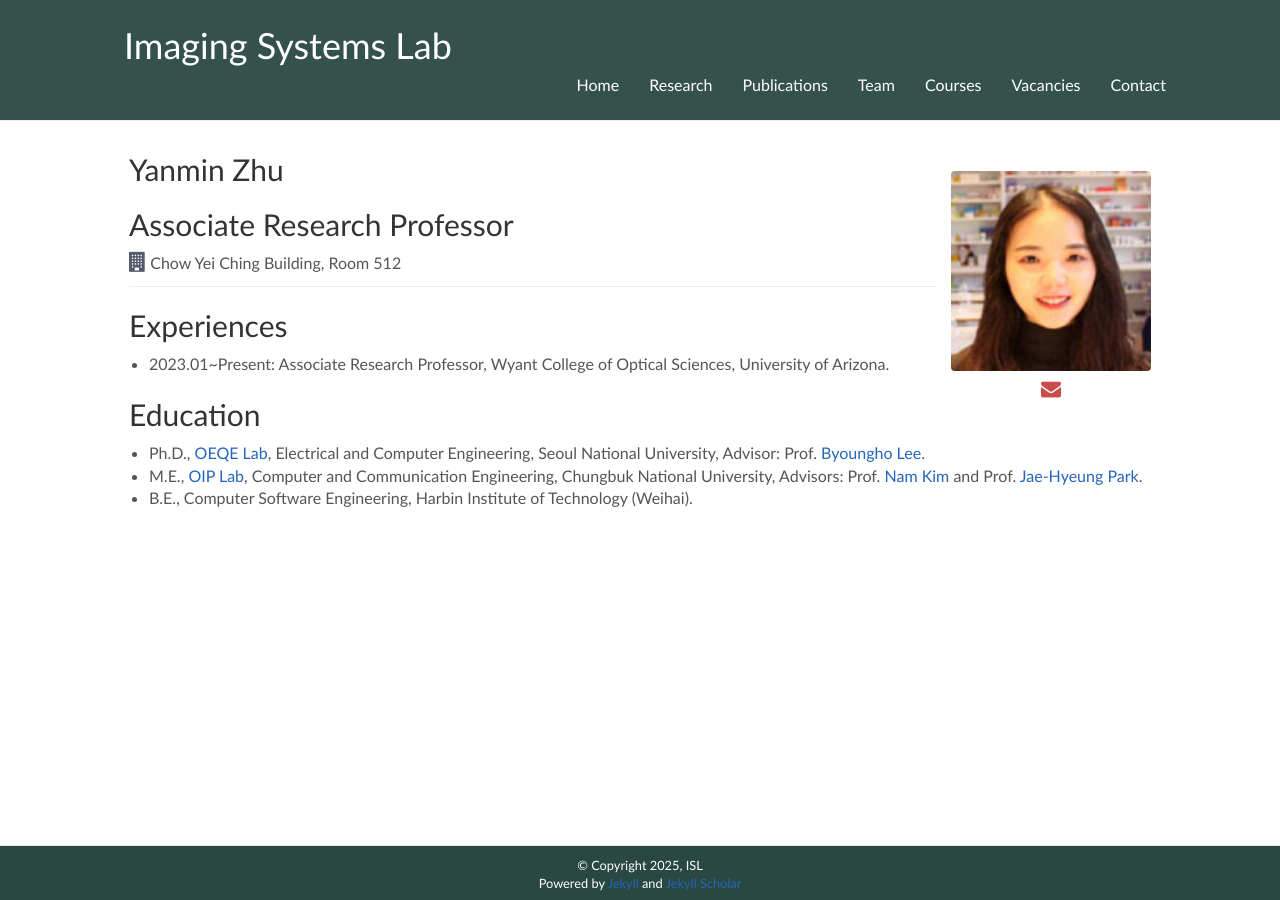
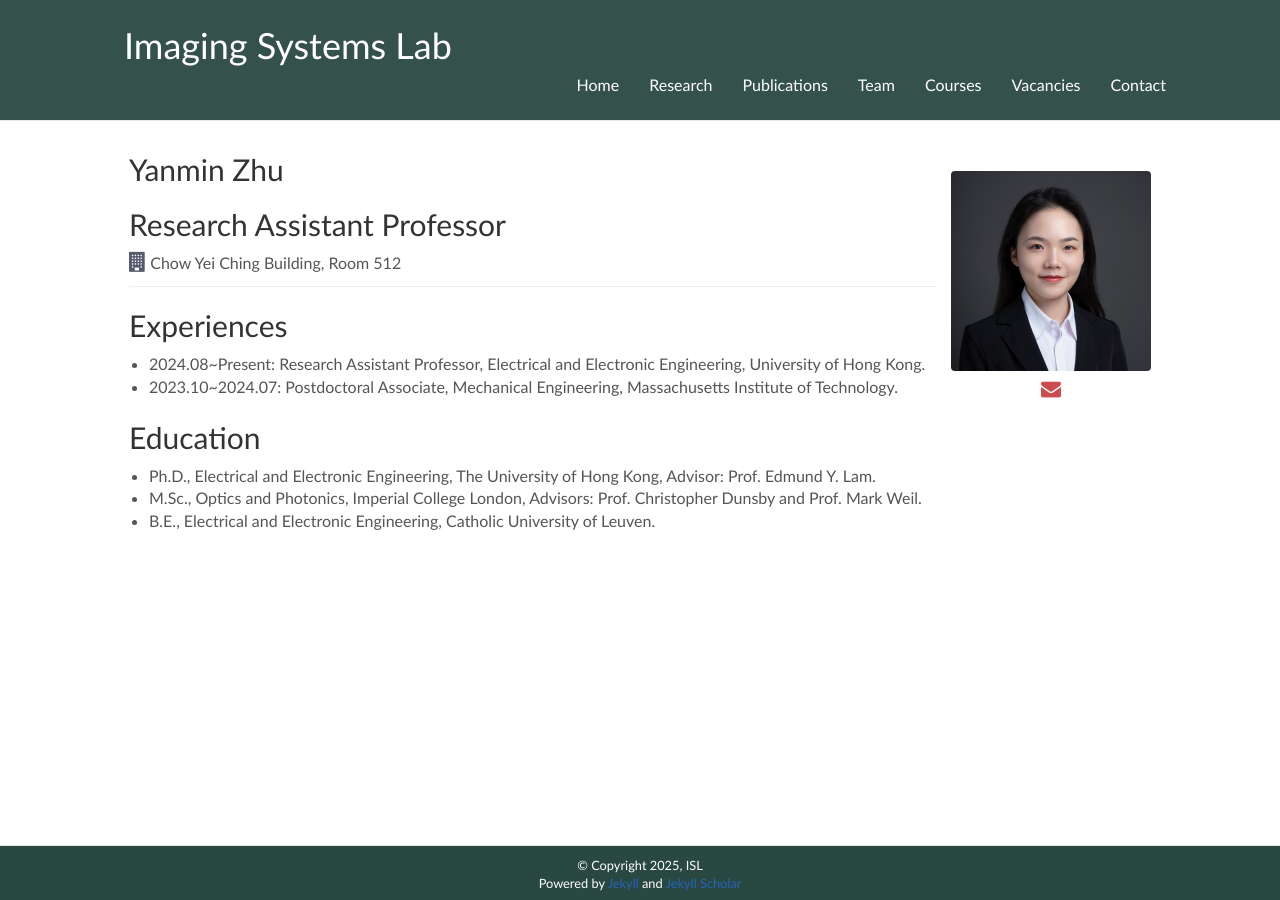
Before and after one commit to isl-hku/isl-hku.github.io, a Jekyll site: the page built from _team/yanmin_zhu.md, in a window 1280 px wide. Built offline with Jekyll 4.4.1, drawn with Linux system fonts in a browser that asks for light colours; nearby versions of some CDN libraries; a style sheet for code colours, icons or effects is not loaded.

Commit message:
Update yanmin_zhu.md

```diff
--- a/_team/yanmin_zhu.md
+++ b/_team/yanmin_zhu.md
@@ -1,8 +1,8 @@
 ---
 name: Yanmin Zhu
-position: researcher
-avatar: ymzhu.jpg
-email: nichen@eee.hku.hk
+position: Research Assistant Professor
+avatar: yanmin_zhu.jpg
+email: ymzhu@hku.hk
 scholar:
 web:
 github:
@@ -14,7 +14,7 @@ left: ""
 
 
 
-## Associate Research Professor
+## Research Assistant Professor
 
 <i class="fa fa-building"></i> Chow Yei Ching Building, Room 512
 
@@ -22,11 +22,12 @@ left: ""
 <hr>
 
 ## Experiences
-- 2023.01~Present: Associate Research Professor, Wyant College of Optical Sciences, University of Arizona.
+- 2024.08~Present: Research Assistant Professor, Electrical and Electronic Engineering, University of Hong Kong.
+- 2023.10~2024.07: Postdoctoral Associate, Mechanical Engineering, Massachusetts Institute of Technology.
 
 
 ## Education
 
-- Ph.D., [OEQE Lab](http://oeqelab.snu.ac.kr/), Electrical and Computer Engineering, Seoul National University, Advisor: Prof. [Byoungho Lee](http://oeqelab.snu.ac.kr/PROF).
-- M.E., [OIP Lab](http://osp.cbnu.ac.kr/), Computer and Communication Engineering, Chungbuk National University, Advisors: Prof. [Nam Kim](http://osp.cbnu.ac.kr/lab/pro.html) and Prof. [Jae-Hyeung Park](https://sites.google.com/view/3diplab).
-- B.E., Computer Software Engineering, Harbin Institute of Technology (Weihai).
+- Ph.D., Electrical and Electronic Engineering, The University of Hong Kong, Advisor: Prof. Edmund Y. Lam.
+- M.Sc., Optics and Photonics, Imperial College London, Advisors: Prof. Christopher Dunsby and Prof. Mark Weil.
+- B.E., Electrical and Electronic Engineering, Catholic University of Leuven.
```
